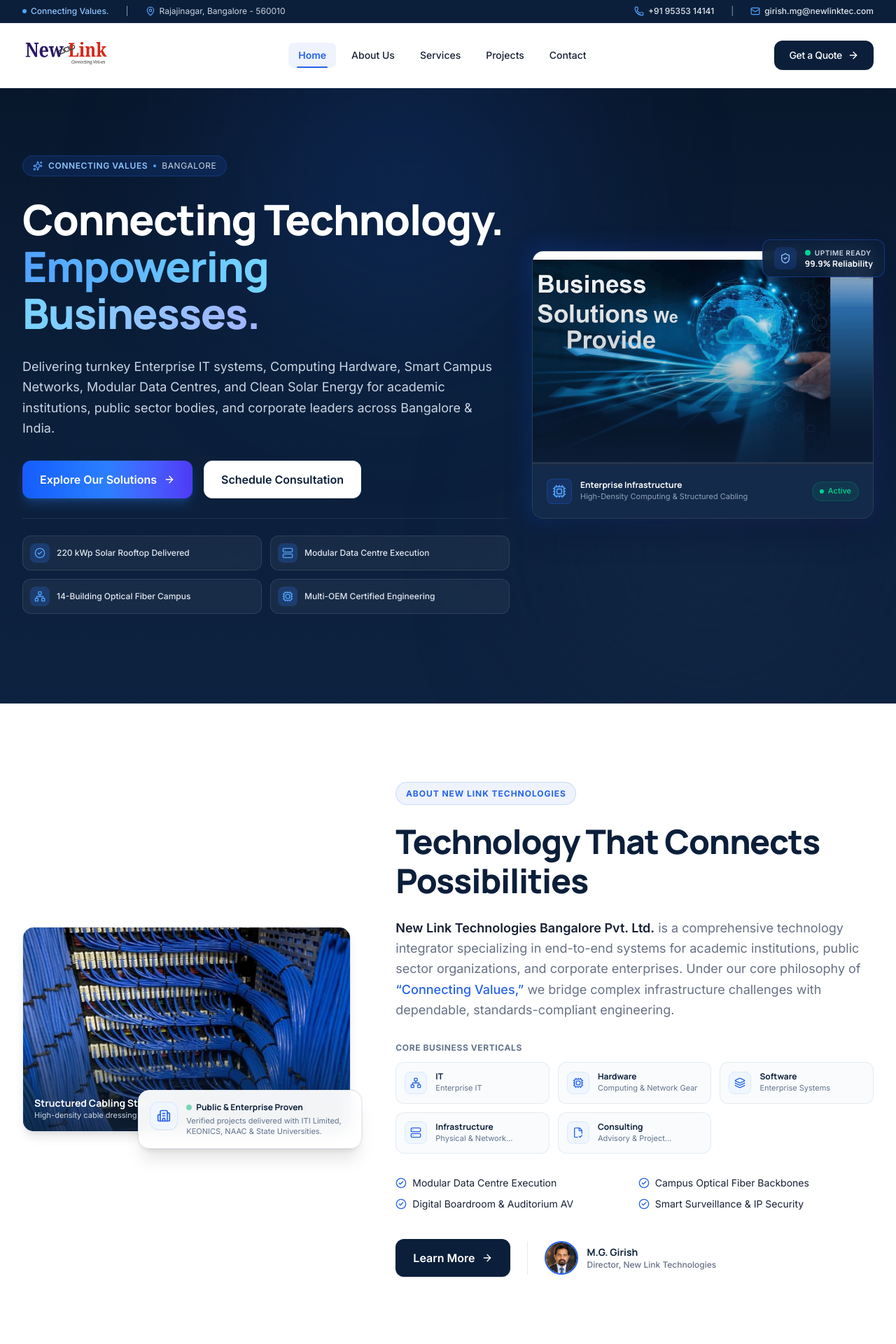
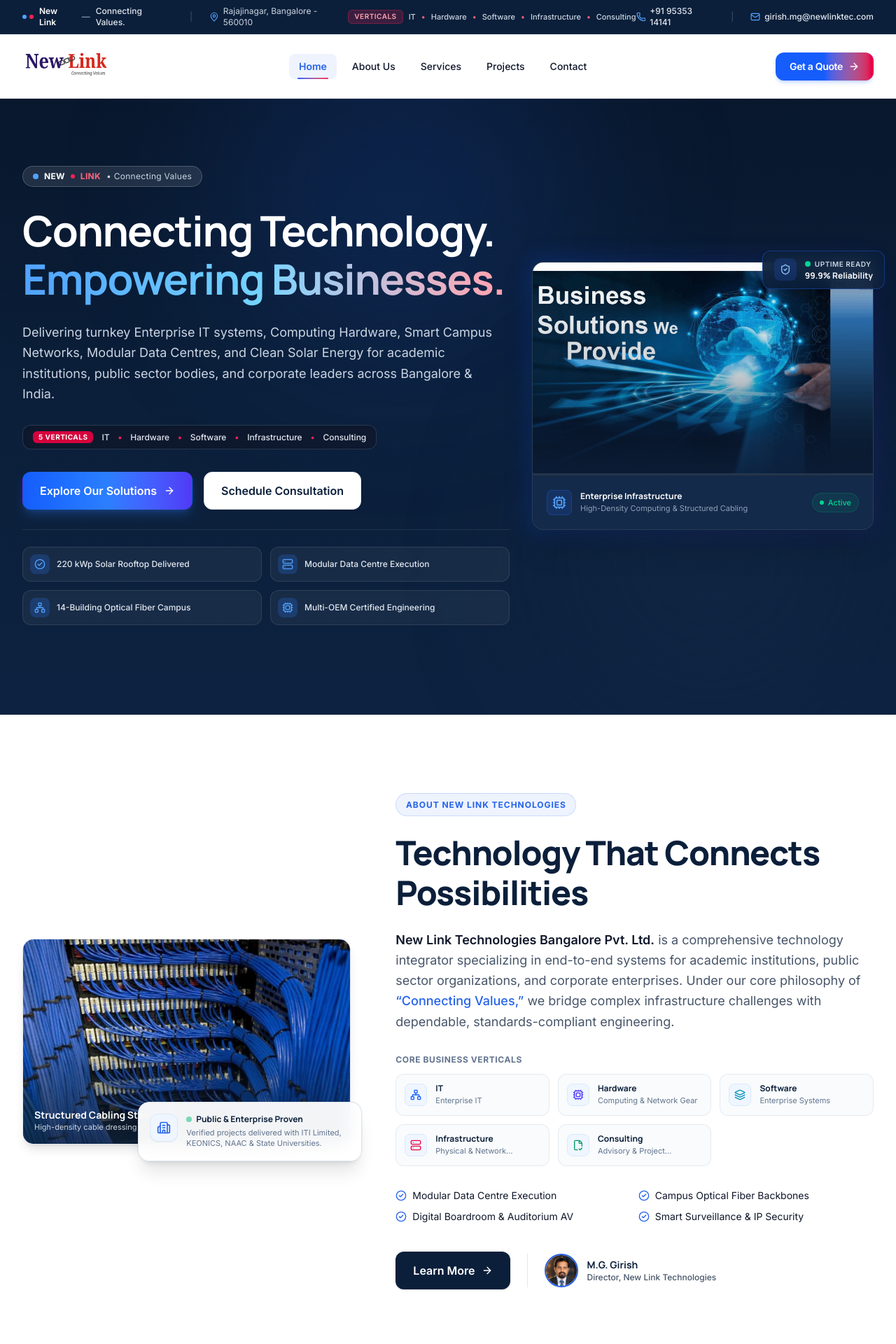
Before and after one commit to ragul-genz/bengalore.pvt, a Next.js app: page / in a window 1280 px wide. Shown: the top 1920 px of the page at 70% size. Built offline with nearby package versions, Linux system fonts and the light colour scheme.

Commit message:
feat(ui): align UI/UX design with official logo identity (royal blue + crimson red), refine clean fonts, and add official corporate 5-verticals banner

```diff
--- a/src/app/globals.css
+++ b/src/app/globals.css
@@ -3,6 +3,7 @@
 @theme {
   /* ==========================================================================
      Brand Color Palette - New Link Technologies Bangalore Pvt. Ltd.
+     Harmonized with Official Logo: Royal Navy ("New") + Crimson Red ("Link")
      ========================================================================== */
   --color-brand-navy: #0B1F3A;
   --color-brand-dark-navy: #142B4A;
@@ -10,14 +11,20 @@
   --color-brand-blue: #2563EB;
   --color-brand-blue-hover: #1D4ED8;
   --color-brand-blueHover: #1D4ED8;
+  --color-brand-red: #D92D20;
+  --color-brand-red-hover: #B42318;
+  --color-brand-red-light: #FEE4E2;
+  --color-brand-redHover: #B42318;
+  --color-brand-redLight: #FEE4E2;
+  --color-brand-crimson: #E11D48;
   --color-brand-white: #FFFFFF;
-  --color-brand-light-bg: #F5F7FA;
-  --color-brand-lightBg: #F5F7FA;
-  --color-brand-text: #172033;
-  --color-brand-secondary: #667085;
-  --color-brand-border: #E5E9F0;
-  --color-brand-border-subtle: #ECEFF4;
-  --color-brand-borderSubtle: #ECEFF4;
+  --color-brand-light-bg: #F8FAFC;
+  --color-brand-lightBg: #F8FAFC;
+  --color-brand-text: #0F172A;
+  --color-brand-secondary: #475569;
+  --color-brand-border: #E2E8F0;
+  --color-brand-border-subtle: #F1F5F9;
+  --color-brand-borderSubtle: #F1F5F9;
 
   /* Typography Font Families */
   --font-sans: var(--font-inter), system-ui, -apple-system, BlinkMacSystemFont, "Segoe UI", Roboto, sans-serif;
@@ -31,11 +38,14 @@
   --color-navy: #0B1F3A;
   --color-dark-navy: #142B4A;
   --color-blue: #2563EB;
+  --color-red: #D92D20;
+  --color-red-hover: #B42318;
+  --color-red-light: #FEE4E2;
   --color-white: #FFFFFF;
-  --color-light-bg: #F5F7FA;
-  --color-text: #172033;
-  --color-secondary-text: #667085;
-  --color-border: #E5E9F0;
+  --color-light-bg: #F8FAFC;
+  --color-text: #0F172A;
+  --color-secondary-text: #475569;
+  --color-border: #E2E8F0;
 }
 
 @layer base {
@@ -50,13 +60,13 @@
     background-color: var(--color-brand-lightBg);
     color: var(--color-brand-text);
     font-family: var(--font-sans);
-    line-height: 1.6;
+    line-height: 1.65;
     min-height: 100vh;
   }
 
   h1, h2, h3, h4, h5, h6 {
     font-family: var(--font-heading);
-    letter-spacing: -0.025em;
+    letter-spacing: -0.015em;
     font-weight: 700;
     line-height: 1.25;
     color: inherit;
--- a/src/components/common/Button.tsx
+++ b/src/components/common/Button.tsx
@@ -41,15 +41,15 @@ export const Button = React.forwardRef<
 
     const variantStyles = {
       primary:
-        "bg-brand-navy text-white hover:bg-brand-darkNavy shadow-xs hover:shadow-md border border-transparent",
+        "bg-brand-navy text-white hover:bg-brand-darkNavy shadow-xs hover:shadow-md border border-transparent font-semibold",
       secondary:
-        "bg-brand-blue text-white hover:bg-brand-blueHover shadow-md shadow-blue-600/20 hover:shadow-lg hover:shadow-blue-600/30 border border-transparent",
+        "bg-linear-to-r from-blue-600 via-blue-600 to-rose-600 hover:from-blue-500 hover:to-rose-500 text-white shadow-md shadow-blue-600/20 hover:shadow-lg hover:shadow-blue-600/35 border border-transparent font-semibold",
       outline:
-        "border border-slate-300 text-brand-navy bg-white hover:bg-slate-50 hover:border-brand-blue/50 shadow-2xs",
+        "border border-slate-300 text-brand-navy bg-white hover:bg-slate-50 hover:border-brand-blue/50 shadow-2xs font-medium",
       ghost:
-        "text-brand-navy bg-transparent hover:bg-slate-100/80 border border-transparent",
+        "text-brand-navy bg-transparent hover:bg-slate-100/80 border border-transparent font-medium",
       white:
-        "bg-white text-brand-navy hover:bg-slate-50 border border-slate-200 shadow-sm hover:shadow-md",
+        "bg-white text-brand-navy hover:bg-slate-50 border border-slate-200 shadow-sm hover:shadow-md font-semibold",
     };
 
     const sizeStyles = {
--- a/src/components/home/AboutPreview.tsx
+++ b/src/components/home/AboutPreview.tsx
@@ -40,11 +40,11 @@ const itemVariants: Variants = {
 };
 
 const categoryIcons: Record<string, React.ReactNode> = {
-  IT: <Network className="w-4 h-4 text-brand-blue" />,
-  Hardware: <Cpu className="w-4 h-4 text-brand-blue" />,
-  Software: <Layers className="w-4 h-4 text-brand-blue" />,
-  Infrastructure: <Server className="w-4 h-4 text-brand-blue" />,
-  Consulting: <FileCheck2 className="w-4 h-4 text-brand-blue" />,
+  IT: <Network className="w-4 h-4 text-blue-600" />,
+  Hardware: <Cpu className="w-4 h-4 text-indigo-600" />,
+  Software: <Layers className="w-4 h-4 text-cyan-600" />,
+  Infrastructure: <Server className="w-4 h-4 text-rose-600" />,
+  Consulting: <FileCheck2 className="w-4 h-4 text-emerald-600" />,
 };
 
 export function AboutPreview() {
--- a/src/components/home/CtaSection.tsx
+++ b/src/components/home/CtaSection.tsx
@@ -1,7 +1,7 @@
 "use client";
 
 import React from "react";
-import { ArrowRight, Phone, Mail, MapPin, Sparkles } from "lucide-react";
+import { ArrowRight, Phone, Mail, MapPin } from "lucide-react";
 import { Container, Button } from "@/components/common";
 import { COMPANY_DETAILS } from "@/data/company";
 
@@ -14,14 +14,15 @@ export function CtaSection() {
 
       <Container size="default" className="relative z-10">
         <div className="max-w-3xl mx-auto text-center space-y-7">
-          <div className="inline-flex items-center gap-2 px-3.5 py-1.5 rounded-full text-xs font-semibold tracking-wider uppercase bg-brand-blue/20 text-blue-300 border border-brand-blue/30 backdrop-blur-xs">
-            <Sparkles className="w-3.5 h-3.5 text-blue-400" />
-            <span>Connecting Values</span>
-            <span className="w-1 h-1 rounded-full bg-blue-400" />
-            <span>Bangalore, India</span>
+          <div className="inline-flex items-center gap-2 px-3.5 py-1.5 rounded-full text-xs font-semibold tracking-wide bg-white/10 text-white border border-white/20 backdrop-blur-md shadow-sm">
+            <span className="w-2 h-2 rounded-full bg-blue-400" />
+            <span className="font-bold text-white tracking-wide">NEW</span>
+            <span className="w-1.5 h-1.5 rounded-full bg-rose-500" />
+            <span className="font-bold text-rose-400 tracking-wide">LINK</span>
+            <span className="text-slate-300 font-normal">• Connecting Values</span>
           </div>
 
-          <h2 className="text-3xl sm:text-4xl md:text-5xl font-extrabold font-heading text-white tracking-tight leading-[1.15]">
+          <h2 className="text-3xl sm:text-4xl md:text-5xl font-bold font-heading text-white tracking-tight leading-[1.15]">
             Let&apos;s Build Something Connected.
           </h2>
 
@@ -38,7 +39,7 @@ export function CtaSection() {
               size="lg"
               href="/contact"
               rightIcon={<ArrowRight className="w-4 h-4 transition-transform group-hover:translate-x-1" />}
-              className="w-full sm:w-auto font-semibold bg-linear-to-r from-blue-600 via-blue-500 to-indigo-600 hover:from-blue-500 hover:to-indigo-500 text-white shadow-xl shadow-blue-600/30 rounded-xl"
+              className="w-full sm:w-auto font-semibold bg-linear-to-r from-blue-600 via-blue-600 to-rose-600 hover:from-blue-500 hover:to-rose-500 text-white shadow-xl shadow-blue-600/30 rounded-xl"
             >
               Get in Touch
             </Button>
--- a/src/components/home/Hero.tsx
+++ b/src/components/home/Hero.tsx
@@ -9,7 +9,6 @@ import {
   Server,
   Cpu,
   Network,
-  Sparkles,
   CheckCircle2,
 } from "lucide-react";
 import { Container, Button } from "@/components/common";
@@ -76,23 +75,24 @@ export function Hero() {
             animate="visible"
             className="lg:col-span-7 flex flex-col space-y-6 lg:space-y-7 text-left"
           >
-            {/* Tagline / Eyebrow Badge */}
+            {/* Tagline / Eyebrow Badge - Matching Official Logo */}
             <motion.div variants={itemVariants} className="flex items-center gap-2">
-              <span className="inline-flex items-center gap-2 px-3.5 py-1.5 rounded-full text-xs font-semibold tracking-wider uppercase bg-brand-blue/15 text-blue-300 border border-brand-blue/30 backdrop-blur-xs">
-                <Sparkles className="w-3.5 h-3.5 text-blue-400" />
-                <span>Connecting Values</span>
-                <span className="w-1 h-1 rounded-full bg-blue-400" />
-                <span className="text-slate-300 font-normal">Bangalore</span>
+              <span className="inline-flex items-center gap-2 px-3.5 py-1.5 rounded-full text-xs font-semibold tracking-wide bg-white/10 text-white border border-white/20 backdrop-blur-md shadow-sm">
+                <span className="w-2 h-2 rounded-full bg-blue-400" />
+                <span className="font-bold text-white tracking-wide">NEW</span>
+                <span className="w-1.5 h-1.5 rounded-full bg-rose-500" />
+                <span className="font-bold text-rose-400 tracking-wide">LINK</span>
+                <span className="text-slate-300 font-normal">• Connecting Values</span>
               </span>
             </motion.div>
 
-            {/* Main Heading */}
+            {/* Main Heading - Clean, Neat Typography */}
             <motion.h1
               variants={itemVariants}
-              className="font-heading text-3xl sm:text-4xl md:text-5xl lg:text-6xl font-extrabold tracking-tight leading-[1.12]"
+              className="font-heading text-3xl sm:text-5xl lg:text-6xl font-bold tracking-tight text-white leading-[1.14]"
             >
               <span className="text-white block sm:inline">Connecting Technology.</span>{" "}
-              <span className="text-transparent bg-clip-text bg-linear-to-r from-blue-400 via-sky-300 to-indigo-300">
+              <span className="text-transparent bg-clip-text bg-linear-to-r from-blue-400 via-sky-300 to-rose-300">
                 Empowering Businesses.
               </span>
             </motion.h1>
@@ -106,6 +106,24 @@ export function Hero() {
               Modular Data Centres, and Clean Solar Energy for academic institutions, public sector bodies,
               and corporate leaders across Bangalore & India.
             </motion.p>
+
+            {/* Official Corporate 5 Verticals Strip from Profile */}
+            <motion.div variants={itemVariants} className="pt-0.5">
+              <div className="inline-flex flex-wrap items-center gap-2 sm:gap-3 px-3.5 py-2 rounded-xl bg-slate-900/80 border border-slate-700/80 text-xs text-white backdrop-blur-md shadow-inner">
+                <span className="px-2 py-0.5 rounded-md bg-rose-600/90 text-white font-bold uppercase tracking-wider text-[10px]">
+                  5 Verticals
+                </span>
+                <span className="text-slate-200 font-medium">IT</span>
+                <span className="text-rose-500 font-bold">•</span>
+                <span className="text-slate-200 font-medium">Hardware</span>
+                <span className="text-rose-500 font-bold">•</span>
+                <span className="text-slate-200 font-medium">Software</span>
+                <span className="text-rose-500 font-bold">•</span>
+                <span className="text-slate-200 font-medium">Infrastructure</span>
+                <span className="text-rose-500 font-bold">•</span>
+                <span className="text-slate-200 font-medium">Consulting</span>
+              </div>
+            </motion.div>
 
             {/* CTA Buttons */}
             <motion.div
--- a/src/components/layout/Footer.tsx
+++ b/src/components/layout/Footer.tsx
@@ -14,8 +14,8 @@ import { COMPANY_DETAILS } from "@/data/company";
 export function Footer() {
   return (
     <footer className="bg-brand-navy text-white relative overflow-hidden border-t border-brand-darkNavy">
-      {/* Top subtle border accent */}
-      <div className="h-1 w-full bg-linear-to-r from-brand-navy via-brand-blue to-brand-navy" />
+      {/* Top dual-color brand accent line matching logo */}
+      <div className="h-1 w-full bg-linear-to-r from-blue-600 via-rose-500 to-blue-600" />
 
       {/* Main Footer Content */}
       <div className="pt-16 pb-12 sm:pt-20 sm:pb-16">
--- a/src/components/layout/Navbar.tsx
+++ b/src/components/layout/Navbar.tsx
@@ -65,15 +65,36 @@ export function Navbar() {
           <div className="flex items-center justify-between">
             {/* Tagline & Location */}
             <div className="flex items-center gap-6">
-              <span className="inline-flex items-center gap-1.5 text-blue-300 font-medium">
-                <span className="w-1.5 h-1.5 rounded-full bg-blue-400 animate-pulse" />
-                {COMPANY_DETAILS.tagline}
-              </span>
-              <span className="text-slate-400">|</span>
+              <div className="flex items-center gap-2 font-medium">
+                <span className="flex items-center gap-1">
+                  <span className="w-1.5 h-1.5 rounded-full bg-blue-400" />
+                  <span className="w-1.5 h-1.5 rounded-full bg-rose-500" />
+                </span>
+                <span className="text-white font-semibold">New Link</span>
+                <span className="text-slate-400">—</span>
+                <span className="text-slate-200">{COMPANY_DETAILS.tagline}</span>
+              </div>
+              <span className="text-slate-600">|</span>
               <div className="flex items-center gap-1.5 text-slate-300">
                 <MapPin className="w-3.5 h-3.5 text-blue-400" />
                 <span>Rajajinagar, Bangalore - 560010</span>
               </div>
+            </div>
+
+            {/* Official 5 Verticals Strip */}
+            <div className="hidden xl:flex items-center gap-2 text-[11px] font-medium text-slate-300">
+              <span className="px-2 py-0.5 rounded-md bg-rose-500/20 text-rose-300 border border-rose-500/30 font-semibold uppercase tracking-wider text-[10px]">
+                Verticals
+              </span>
+              <span>IT</span>
+              <span className="text-rose-400">•</span>
+              <span>Hardware</span>
+              <span className="text-rose-400">•</span>
+              <span>Software</span>
+              <span className="text-rose-400">•</span>
+              <span>Infrastructure</span>
+              <span className="text-rose-400">•</span>
+              <span>Consulting</span>
             </div>
 
             {/* Direct Phone & Email Channels */}
@@ -86,7 +107,7 @@ export function Navbar() {
                 <Phone className="w-3.5 h-3.5 text-blue-400" />
                 <span className="font-medium">{COMPANY_DETAILS.contact.phoneDisplay}</span>
               </a>
-              <span className="text-slate-400">|</span>
+              <span className="text-slate-600">|</span>
               <a
                 href={`mailto:${COMPANY_DETAILS.contact.email}`}
                 className="flex items-center gap-1.5 text-slate-200 hover:text-white transition-colors"
@@ -132,7 +153,7 @@ export function Navbar() {
                   >
                     {item.label}
                     {active && (
-                      <span className="absolute bottom-0 left-3 right-3 h-0.5 bg-brand-blue rounded-full" />
+                      <span className="absolute bottom-0 left-3 right-3 h-0.5 bg-linear-to-r from-blue-600 to-rose-500 rounded-full" />
                     )}
                   </Link>
                 );
@@ -146,6 +167,7 @@ export function Navbar() {
                 size="md"
                 href="/contact#quote"
                 rightIcon={<ArrowRight className="w-4 h-4" />}
+                className="bg-linear-to-r from-blue-600 via-blue-600 to-rose-600 hover:from-blue-500 hover:to-rose-500 text-white rounded-xl shadow-md shadow-blue-600/20 hover:shadow-blue-600/35 border-0 font-semibold"
               >
                 Get a Quote
               </Button>
```
Also changed, not shown: src/app/projects/layout.tsx (line endings or trailing spaces), src/app/robots.ts (line endings or trailing spaces), src/app/sitemap.ts (line endings or trailing spaces), src/components/common/JsonLd.tsx (line endings or trailing spaces).
